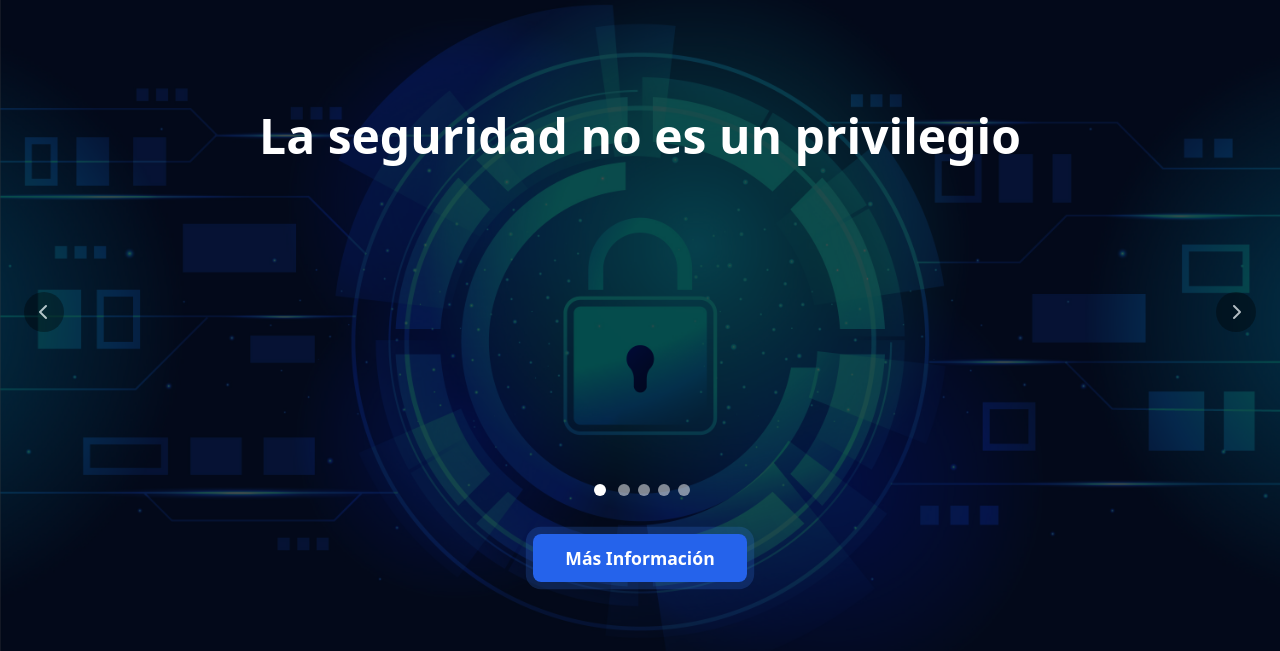
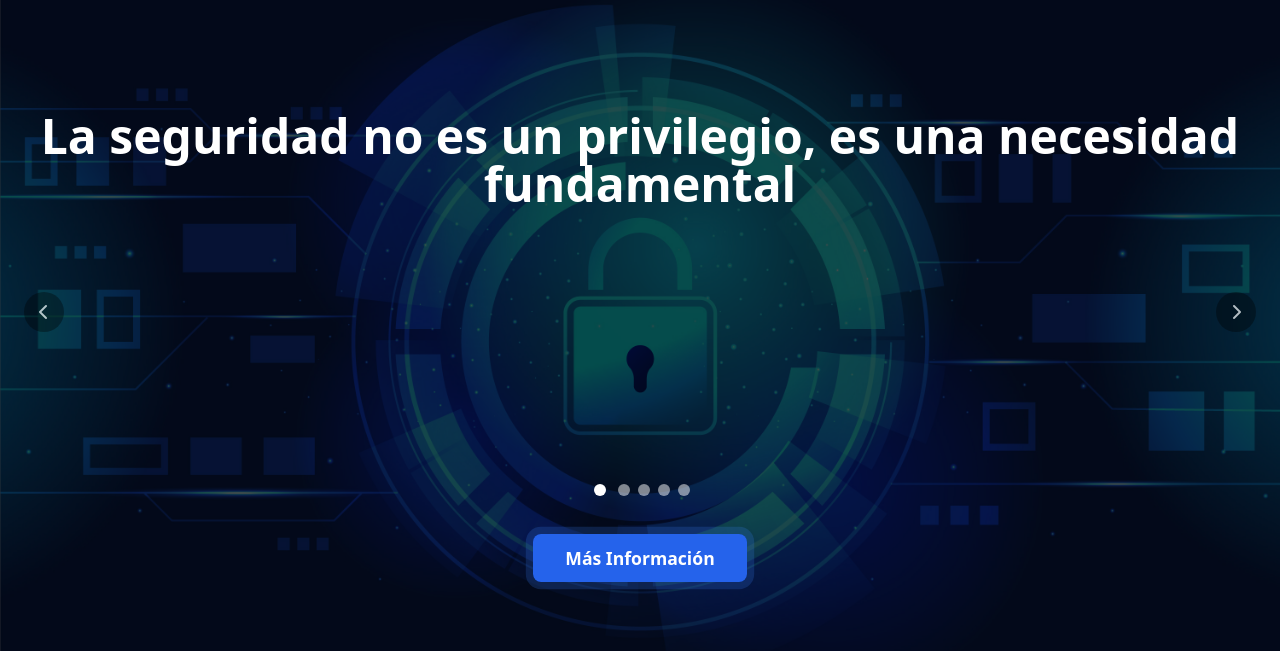
Before and after one commit to yeipi2/DGard, a Flask app: page / in a window 1280 px wide. Shown: the part 72-723 px from the top of the page. Run offline with Flask 3, Linux system fonts and the light colour scheme; some libraries are stand-ins or nearby versions.

Commit message:
sexta subida

```diff
--- a/app/templates/camaras.html
+++ b/app/templates/camaras.html
@@ -15,7 +15,6 @@
             <div class="container mx-auto flex justify-between items-center">
                 <div class="flex items-center">
                     <span class="text-xl font-bold">DGARD</span>
-                    <span class="ml-4 text-sm bg-blue-600 px-2 py-1 rounded-md">Sistema de Vigilancia</span>
                 </div>
                 <div class="flex items-center">
                     <div id="current-time" class="mr-4 text-sm"></div>
--- a/app/templates/index.html
+++ b/app/templates/index.html
@@ -138,19 +138,24 @@
 
             <div class="carousel-slides">
                 <div class="carousel-slide active">
-                    <h1 class="text-4xl md:text-5xl font-bold mb-4">La seguridad no es un privilegio</h1>
+                    <h1 class="text-4xl md:text-5xl font-bold mb-4">La seguridad no es un privilegio, es una necesidad fundamental
+                    </h1>
                 </div>
                 <div class="carousel-slide">
-                    <h1 class="text-4xl md:text-5xl font-bold mb-4">Anticipe amenazas, asegure el futuro de su organización</h1>
+                    <h1 class="text-4xl md:text-5xl font-bold mb-4">Protegiendo datos y espacios con inteligencia avanzada.
+                    </h1>
                 </div>
                 <div class="carousel-slide">
-                    <h1 class="text-4xl md:text-5xl font-bold mb-4">Tecnología que se adapta a su estilo de vida</h1>
+                    <h1 class="text-4xl md:text-5xl font-bold mb-4">Donde termina la incertidumbre, comienza Dgard.
+                    </h1>
                 </div>
                 <div class="carousel-slide">
-                    <h1 class="text-4xl md:text-5xl font-bold mb-4">Protegiendo datos y espacios con inteligencia avanzada</h1>
+                    <h1 class="text-4xl md:text-5xl font-bold mb-4">La verdadera seguridad no se nota, pero su ausencia es catastrófica.
+                    </h1>
                 </div>
                 <div class="carousel-slide">
-                    <h1 class="text-4xl md:text-5xl font-bold mb-4">Confianza, cumplimiento y control en tiempo real</h1>
+                    <h1 class="text-4xl md:text-5xl font-bold mb-4">Con Dgard, la seguridad no es una preocupación, es una certeza.
+                    </h1>
                     <p class="text-xl md:text-2xl mb-8 max-w-2xl mx-auto">
                     </p>
                 </div>
```
Also changed, not shown: 4 other files.
